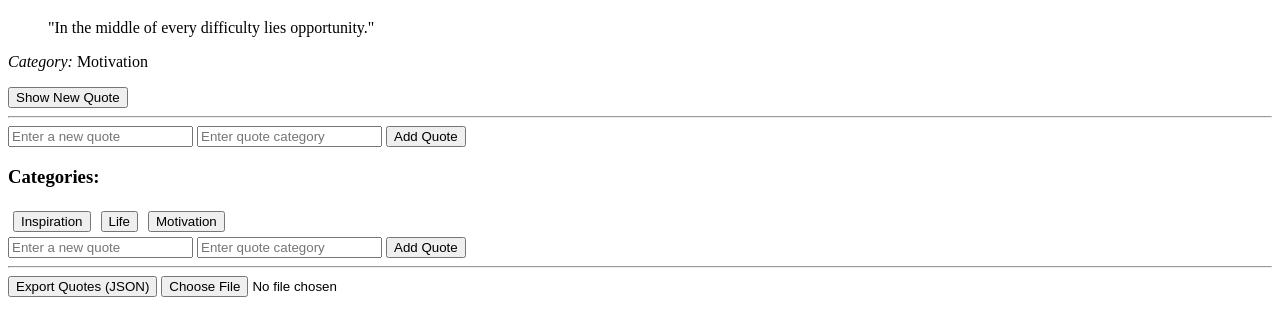
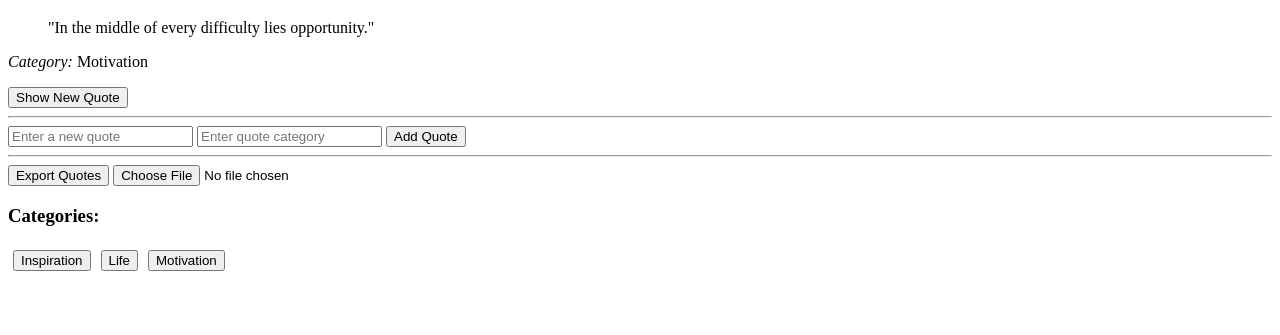
Before and after one commit to princessgeorge/alx_fe_javascript, a plain HTML site: page dom-manipulation/index.html in a window 1280 px wide. Shown: the part 61-396 px from the top of the page. Drawn offline with Linux system fonts and the light colour scheme.

Commit message:
changes in both files cos the checker keeps failing

```diff
--- a/dom-manipulation/index.html
+++ b/dom-manipulation/index.html
@@ -1,4 +1,3 @@
-
 <!DOCTYPE html>
 <html lang="en">
 <head>
@@ -20,6 +19,12 @@
     <button id="addQuoteBtn">Add Quote</button>
   </div>
 
+  <hr>
+
+  <!-- ✅ Export and Import elements (checker looks for these) -->
+  <button id="exportBtn">Export Quotes</button>
+  <input type="file" id="importFile" accept=".json" onchange="importFromJsonFile(event)" />
+
   <div id="categoryList"></div>
 
   <script src="script.js"></script>
--- a/dom-manipulation/script.js
+++ b/dom-manipulation/script.js
@@ -11,6 +11,9 @@ let quotes = JSON.parse(localStorage.getItem('quotes')) || [
 // DOM Elements
 const quoteDisplay = document.getElementById('quoteDisplay');
 const newQuoteBtn = document.getElementById('newQuote');
+const addQuoteBtn = document.getElementById('addQuoteBtn');
+const exportBtn = document.getElementById('exportBtn');
+const importFileInput = document.getElementById('importFile');
 const categoryList = document.getElementById('categoryList');
 
 // ===== Helper Functions =====
@@ -63,25 +66,6 @@ function displayCategories() {
     btn.addEventListener('click', () => showRandomQuote(category));
     categoryList.appendChild(btn);
   });
-}
-
-// ===== Add Quote Form =====
-function createAddQuoteForm() {
-  const formContainer = document.createElement('div');
-  formContainer.innerHTML = `
-    <input id="newQuoteText" type="text" placeholder="Enter a new quote" />
-    <input id="newQuoteCategory" type="text" placeholder="Enter quote category" />
-    <button id="addQuoteBtn">Add Quote</button>
-    <hr>
-    <button id="exportBtn">Export Quotes (JSON)</button>
-    <input type="file" id="importFile" accept=".json" />
-  `;
-  document.body.appendChild(formContainer);
-
-  // Add event listeners
-  document.getElementById('addQuoteBtn').addEventListener('click', addQuote);
-  document.getElementById('exportBtn').addEventListener('click', exportToJsonFile);
-  document.getElementById('importFile').addEventListener('change', importFromJsonFile);
 }
 
 // ===== Add a New Quote =====
@@ -143,10 +127,12 @@ function importFromJsonFile(event) {
 
 // ===== Event Listeners =====
 newQuoteBtn.addEventListener('click', () => showRandomQuote());
+addQuoteBtn.addEventListener('click', addQuote);
+exportBtn.addEventListener('click', exportToJsonFile);
+importFileInput.addEventListener('change', importFromJsonFile);
 
 // ===== Initialize App =====
 loadQuotes();
-createAddQuoteForm();
 displayCategories();
 
 // Display last viewed quote if available
```
